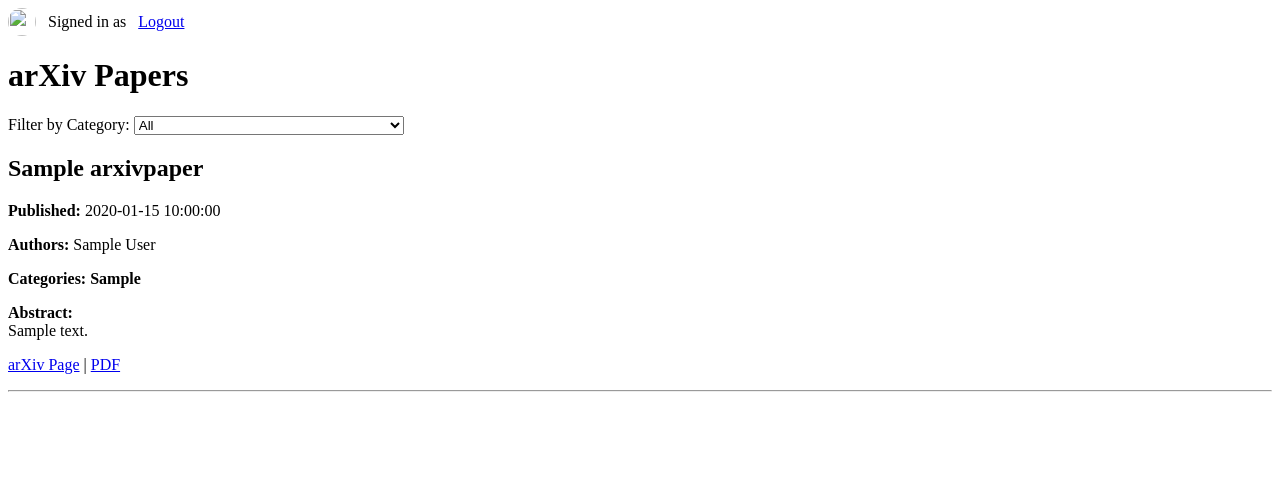
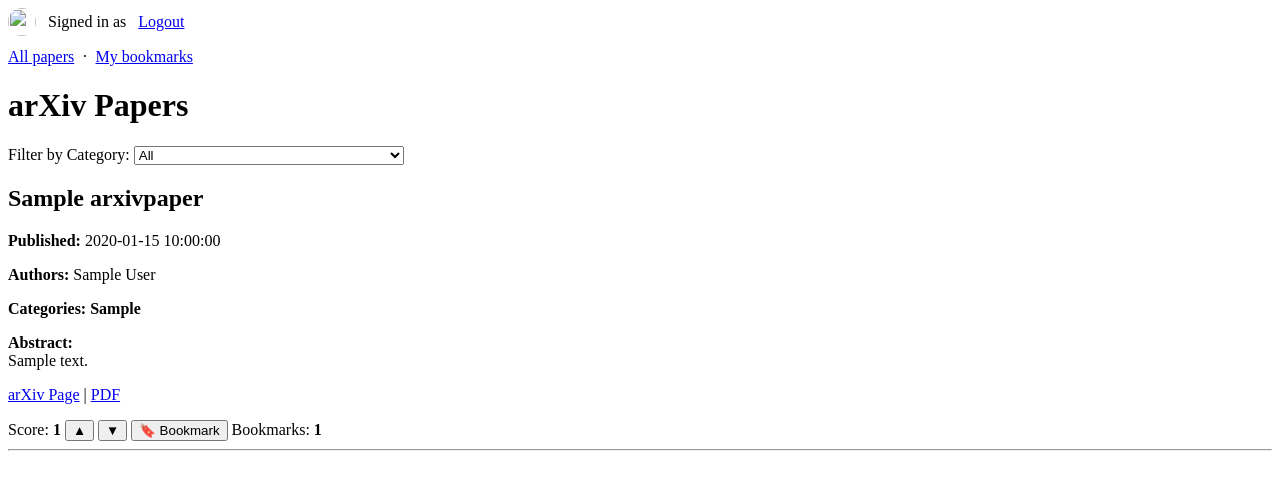
Before and after one commit to jasonjias/research-tldr, a FastAPI app: page / in a window 1280 px wide. Shown: the top 490 px of the page. Run offline with FastAPI, Linux system fonts and the light colour scheme; the visitor is signed in with stand-in values (Sample User, id 1); tables that the repository leaves empty hold one stand-in row (values such as "Sample post").

Commit message:
add bookmarks and voting

```diff
--- a/app/db.py
+++ b/app/db.py
@@ -5,8 +5,6 @@ from dotenv import load_dotenv
 import os
 
 load_dotenv()
-
-
 DATABASE_URL = os.getenv("DATABASE_URL")
 engine = create_engine(DATABASE_URL, echo=True)
 
--- a/main.py
+++ b/main.py
@@ -1,9 +1,10 @@
 # app/main.py
 # FastAPI routes
 
-from fastapi import FastAPI, Request
+from fastapi import FastAPI, Request, HTTPException, Depends
 from datetime import datetime, timedelta
 from sqlmodel import Session, select
+from sqlalchemy.orm import selectinload
 from fastapi.templating import Jinja2Templates
 from fastapi.responses import HTMLResponse, RedirectResponse
 from starlette.middleware.sessions import SessionMiddleware
@@ -13,7 +14,7 @@ import os
 
 from app.arxiv import fetch_arxiv_papers
 from app.db import init_db, save_papers, engine
-from app.models import ArxivPaper
+from app.models import ArxivPaper, User, Bookmark, Vote
 
 # --- load env ---
 load_dotenv()
@@ -39,6 +40,13 @@ oauth.register(
 )
 
 
+# --- who am I (for hydration) ---
+@app.get("/api/me")
+def me(request: Request):
+    u = request.session.get("user")
+    return {"logged_in": bool(u), "user": u or None}
+
+
 def current_user(request: Request):
     return request.session.get("user")
 
@@ -49,25 +57,139 @@ async def login(request: Request):
     return await oauth.google.authorize_redirect(request, redirect_uri)
 
 
+@app.get("/logout")
+async def logout(request: Request):
+    request.session.clear()
+    return RedirectResponse(url="/")
+
+
+# -- after Google callback, upsert the user --
 @app.get("/auth/callback")
 async def auth_callback(request: Request):
     token = await oauth.google.authorize_access_token(request)
-    userinfo = token.get("userinfo")
-    # store minimal details in session
-    request.session["user"] = {
+    userinfo = token.get("userinfo", {})
+    u = {
         "sub": userinfo["sub"],
         "email": userinfo.get("email"),
         "name": userinfo.get("name"),
         "picture": userinfo.get("picture"),
     }
-    # return RedirectResponse(url="/")
+    request.session["user"] = u
+    # upsert user
+    with Session(engine) as s:
+        dbu = s.get(User, u["sub"])
+        if dbu is None:
+            s.add(User(**u))
+        else:
+            dbu.email, dbu.name, dbu.picture = u["email"], u["name"], u["picture"]
+        s.commit()
     return RedirectResponse(url="/?login_success=1")
 
 
-@app.get("/logout")
-async def logout(request: Request):
-    request.session.clear()
-    return RedirectResponse(url="/")
+def require_user(request: Request) -> str:
+    user = request.session.get("user")
+    if not user:
+        raise HTTPException(status_code=401, detail="Login required")
+    return user["sub"]
+
+
+# --- Bookmarks ---
+@app.post("/api/papers/{paper_id}/bookmark")
+def bookmark_paper(paper_id: int, request: Request):
+    sub = require_user(request)
+    with Session(engine) as s:
+        if s.get(ArxivPaper, paper_id) is None:
+            raise HTTPException(404, "Paper not found")
+        exists = s.exec(
+            select(Bookmark).where(
+                Bookmark.user_sub == sub, Bookmark.paper_id == paper_id
+            )
+        ).first()
+        if not exists:
+            s.add(Bookmark(user_sub=sub, paper_id=paper_id))
+            s.commit()
+        return {"bookmarked": True}
+
+
+@app.get("/bookmarks", response_class=HTMLResponse)
+def my_bookmarks(request: Request, user_sub: str = Depends(require_user)):
+    with Session(engine) as s:
+        papers = s.exec(
+            select(ArxivPaper)
+            .options(selectinload(ArxivPaper.categories))
+            .join(Bookmark, Bookmark.paper_id == ArxivPaper.id)
+            .where(Bookmark.user_sub == user_sub)  # <-- use the string directly
+            .order_by(ArxivPaper.published.desc())
+        ).all()
+
+    return templates.TemplateResponse(
+        "papers.html",
+        {
+            "request": request,
+            "papers": papers,
+            "user": request.session.get("user"),  # pass full session user to template
+            "active_view": "bookmarks",
+            "GA_MEASUREMENT_ID": GA_MEASUREMENT_ID,
+        },
+    )
+
+
+@app.delete("/api/papers/{paper_id}/bookmark")
+def unbookmark_paper(paper_id: int, request: Request):
+    sub = require_user(request)
+    with Session(engine) as s:
+        bm = s.exec(
+            select(Bookmark).where(
+                Bookmark.user_sub == sub, Bookmark.paper_id == paper_id
+            )
+        ).first()
+        if bm:
+            s.delete(bm)
+            s.commit()
+        return {"bookmarked": False}
+
+
+@app.get("/api/papers/{paper_id}/bookmarks")
+def bookmark_count(paper_id: int):
+    with Session(engine) as s:
+        cnt = s.exec(select(Bookmark).where(Bookmark.paper_id == paper_id)).all()
+        return {"count": len(cnt)}
+
+
+# -------- Votes --------
+@app.post("/api/papers/{paper_id}/vote")
+def vote_paper(paper_id: int, request: Request, payload: dict):
+    """
+    payload = {"value": -1|0|1}   0 clears vote
+    """
+    sub = require_user(request)
+    val = int(payload.get("value", 0))
+    if val not in (-1, 0, 1):
+        raise HTTPException(400, "value must be -1, 0, or 1")
+    with Session(engine) as s:
+        if s.get(ArxivPaper, paper_id) is None:
+            raise HTTPException(404, "Paper not found")
+        v = s.exec(
+            select(Vote).where(Vote.user_sub == sub, Vote.paper_id == paper_id)
+        ).first()
+        if v is None:
+            v = Vote(user_sub=sub, paper_id=paper_id, value=val)
+            s.add(v)
+        else:
+            v.value = val
+        s.commit()
+        # return new score
+        total = s.exec(select(Vote).where(Vote.paper_id == paper_id)).all()
+        score = sum(x.value for x in total)
+        return {"score": score, "your_vote": val}
+
+
+@app.get("/api/papers/{paper_id}/score")
+def vote_score(paper_id: int):
+    # visible to everyone (even logged-out)
+    with Session(engine) as s:
+        total = s.exec(select(Vote).where(Vote.paper_id == paper_id)).all()
+        return {"score": sum(x.value for x in total)}
 
 
 @app.get("/arxiv/daily")
@@ -101,7 +223,8 @@ def html_view(request: Request):
             {
                 "request": request,
                 "papers": papers,
-                "user": user,
+                "user": request.session.get("user"),
+                "active_view": "all",
                 "GA_MEASUREMENT_ID": GA_MEASUREMENT_ID,
             },
         )
--- a/templates/papers.html
+++ b/templates/papers.html
@@ -31,7 +31,7 @@
 </head>
 
 
-<body>
+<body data-logged-in="{{ '1' if user else '' }}">
     <div style="display:flex;gap:12px;align-items:center;margin-bottom:12px;">
         {% if user %}
         <img src="{{ user.picture }}" referrerpolicy="no-referrer" style="width:28px;height:28px;border-radius:50%">
@@ -41,6 +41,14 @@
         <a href="/login">Sign in with Google</a>
         {% endif %}
     </div>
+    {% if user %}
+    <nav class="view-switcher" style="margin: 12px 0;">
+        <a href="/" class="{{ 'font-bold' if active_view != 'bookmarks' else '' }}">All papers</a>
+        &nbsp;·&nbsp;
+        <a href="/bookmarks" class="{{ 'font-bold' if active_view == 'bookmarks' else '' }}">My bookmarks</a>
+    </nav>
+    {% endif %}
+
     <h1>arXiv Papers</h1>
     <!-- Main Category Filters -->
     <div id="category-filters">
@@ -57,6 +65,7 @@
             <option value="econ">Economics</option>
         </select>
     </div>
+
 
     <div id="subcategory-filters" style="display: none;">
         <label for="sub-category">Filter by Subcategory:</label>
@@ -91,6 +100,20 @@
             <a href="{{ paper.url }}">arXiv Page</a> |
             <a href="{{ paper.pdf_url }}">PDF</a>
         </p>
+        <!-- inside each paper card row (replace previous meta block) -->
+        <div class="meta" data-paper-id="{{ paper.id }}">
+            <span class="score">Score: <strong class="score-num">0</strong></span>
+            <button class="vote-up" title="Upvote">▲</button>
+            <button class="vote-down" title="Downvote">▼</button>
+
+            {% if user %}
+            <button class="bookmark-btn">🔖 Bookmark</button>
+            {% else %}
+            <a href="/login" class="bookmark-login">Sign in to 🔖</a>
+            {% endif %}
+
+            <span class="bookmarks">Bookmarks: <strong class="bookmarks-num">0</strong></span>
+        </div>
         <hr>
     </div>
     <!-- <hr> -->
@@ -263,6 +286,87 @@
             trackEvent('paper_impressions', counts);
         });
     </script>
+    <script>
+        (function () {
+            const loggedIn = !!document.body.dataset.loggedIn;
+
+            async function getJSON(url, opts) {
+                const r = await fetch(url, opts);
+                if (!r.ok) throw new Error(await r.text());
+                return r.json();
+            }
+
+            async function hydratePublicCounts() {
+                for (const m of document.querySelectorAll('.meta')) {
+                    const id = m.dataset.paperId;
+                    getJSON(`/api/papers/${id}/score`).then(d => {
+                        m.querySelector('.score-num').textContent = d.score;
+                    }).catch(() => { });
+                    getJSON(`/api/papers/${id}/bookmarks`).then(d => {
+                        m.querySelector('.bookmarks-num').textContent = d.count;
+                    }).catch(() => { });
+                }
+            }
+
+            // If not logged in, make sure no bookmark buttons linger from a previous session
+            function enforceLoggedOutState() {
+                if (loggedIn) return;
+                document.querySelectorAll('.bookmark-btn').forEach(btn => {
+                    const row = btn.closest('.meta');
+                    const link = document.createElement('a');
+                    link.href = '/login';
+                    link.className = 'bookmark-login';
+                    link.textContent = 'Sign in to 🔖';
+                    btn.replaceWith(link);
+                });
+            }
+
+            document.addEventListener('click', async (e) => {
+                const row = e.target.closest('.meta');
+                if (!row) return;
+                const id = row.dataset.paperId;
+
+                if (e.target.closest('.vote-up') || e.target.closest('.vote-down')) {
+                    const value = e.target.closest('.vote-up') ? 1 : -1;
+                    try {
+                        const d = await getJSON(`/api/papers/${id}/vote`, {
+                            method: 'POST',
+                            headers: { 'Content-Type': 'application/json' },
+                            body: JSON.stringify({ value })
+                        });
+                        row.querySelector('.score-num').textContent = d.score;
+                    } catch {
+                        if (confirm('Please sign in to vote. Go to login?')) location.href = '/login';
+                    }
+                    return;
+                }
+
+                if (e.target.closest('.bookmark-btn')) {
+                    if (!loggedIn) { location.href = '/login'; return; }
+                    const btn = e.target.closest('.bookmark-btn');
+                    const isBookmarked = btn.textContent.includes('✅');
+                    try {
+                        if (isBookmarked) {
+                            await getJSON(`/api/papers/${id}/bookmark`, { method: 'DELETE' });
+                        } else {
+                            await getJSON(`/api/papers/${id}/bookmark`, { method: 'POST' });
+                        }
+                        const d = await getJSON(`/api/papers/${id}/bookmarks`);
+                        row.querySelector('.bookmarks-num').textContent = d.count;
+                        btn.textContent = isBookmarked ? '🔖 Bookmark' : '✅ Bookmarked';
+                    } catch {
+                        if (confirm('Please sign in to bookmark papers. Go to login?')) location.href = '/login';
+                    }
+                }
+            });
+
+            window.addEventListener('load', async () => {
+                enforceLoggedOutState();
+                await hydratePublicCounts();
+            });
+        })();
+    </script>
+
 
 </body>
 
```
Also changed, not shown: app/models.py (+24 -7 lines), 1 other file.
